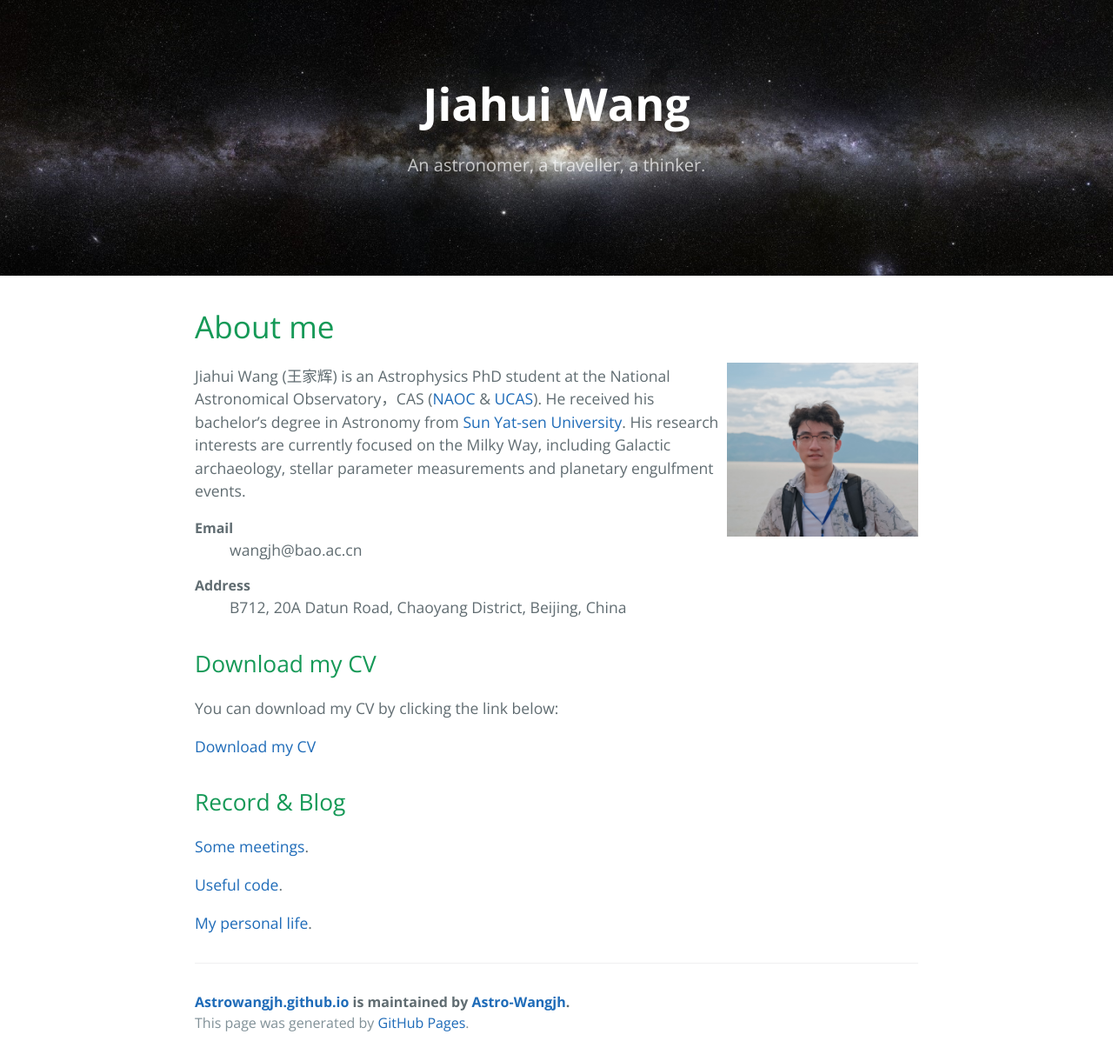
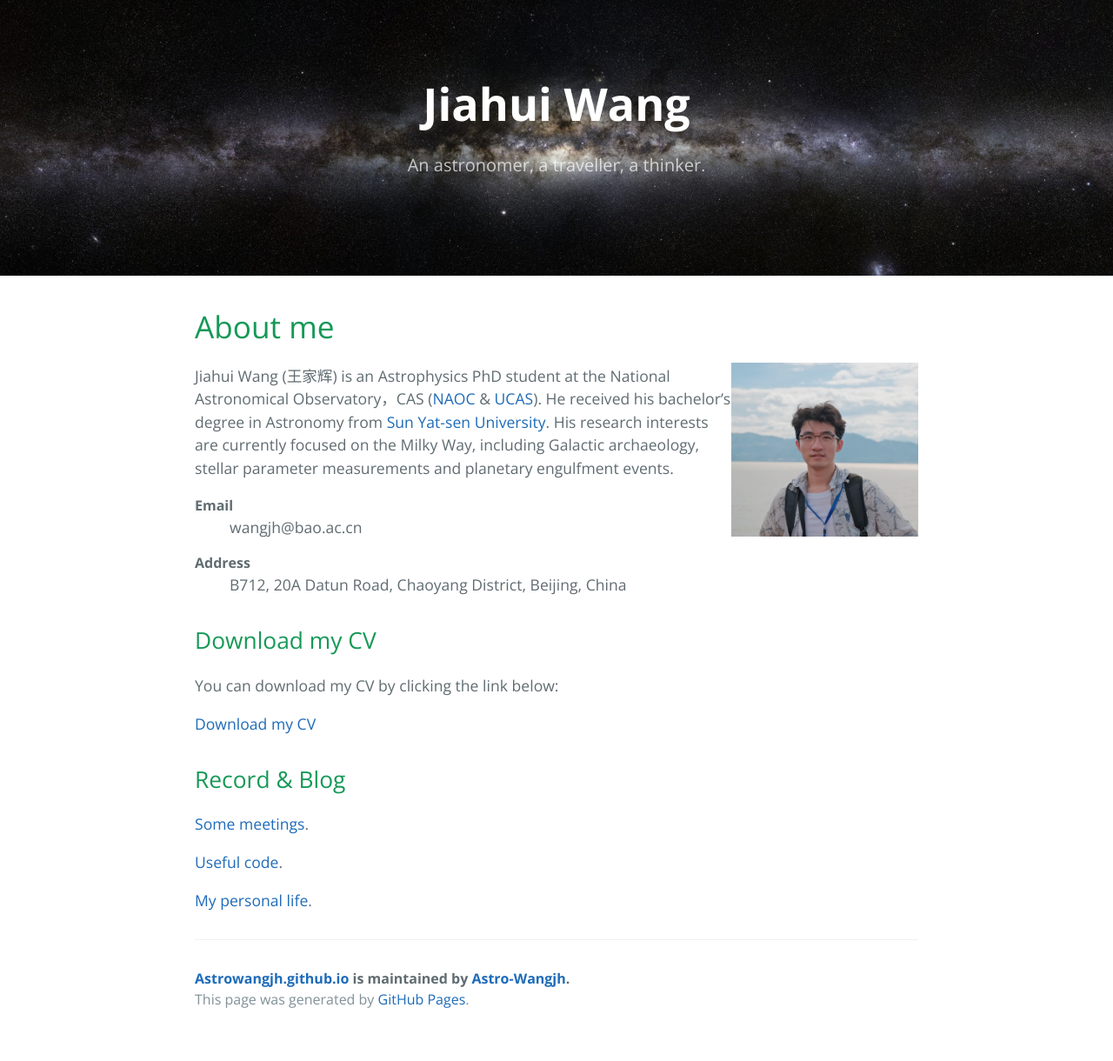
Before and after one commit to Astro-Wangjh/Astrowangjh.github.io, a Jekyll site: the page built from index.md, in a window 1280 px wide. Shown: the whole page at 87% size. Built offline with Jekyll 4.4.1, drawn with Linux system fonts in a browser that asks for light colours; after the commit the page ends 1193 px from its top, so only the background shows below that.

Commit message:
Update index.md

```diff
--- a/index.md
+++ b/index.md
@@ -8,7 +8,7 @@ description: An astronomer, a traveller, a thinker.
 # About me
 
 <div style="float: right;">
-    <img src="me1.jpg" alt="Image" width="220" height="200" />
+    <img src="me1.jpg" alt="Image" width="215" height="200" />
 </div>
 
 Jiahui Wang (王家辉) is an Astrophysics PhD student at the National Astronomical Observatory，CAS ([NAOC](https://nao.cas.cn/) & [UCAS](https://www.ucas.ac.cn/)). He received his bachelor's degree in Astronomy from [Sun Yat-sen University](https://spa.sysu.edu.cn/). His research interests are currently focused on the Milky Way, including Galactic archaeology, stellar parameter measurements and planetary engulfment events.
```
